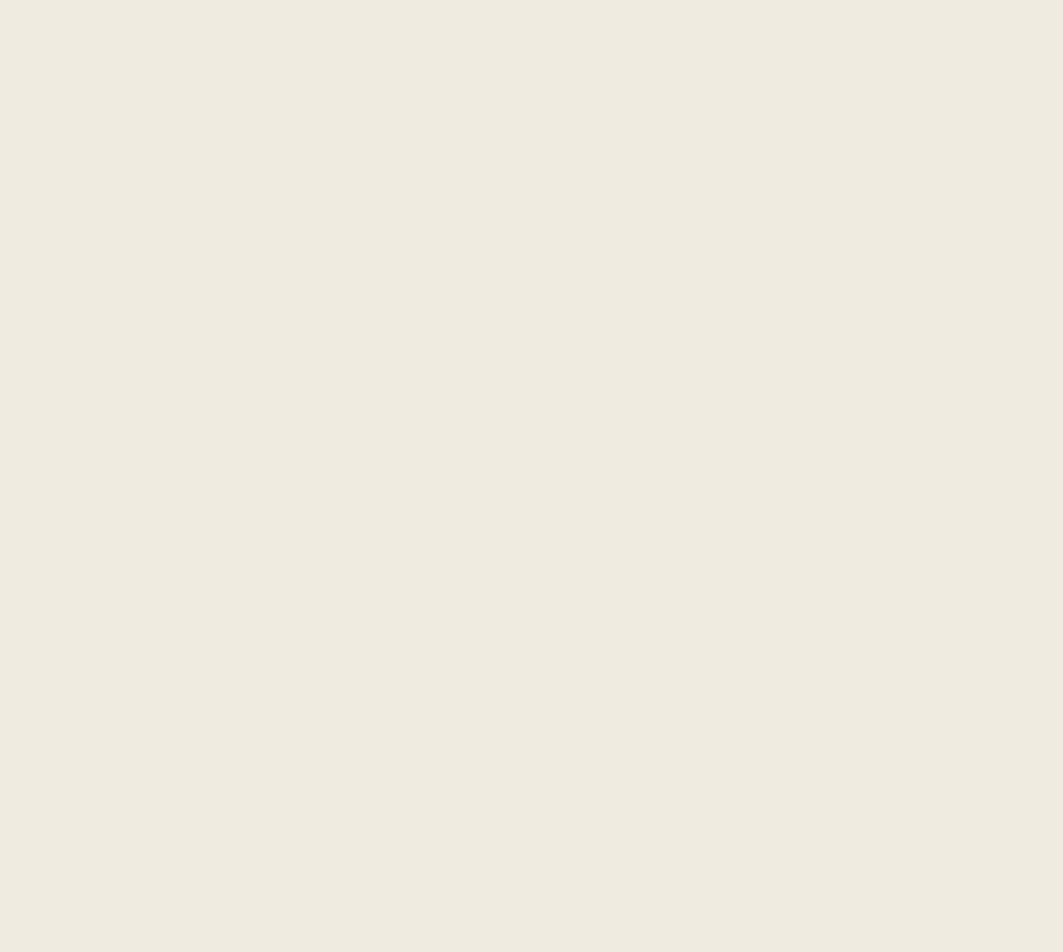
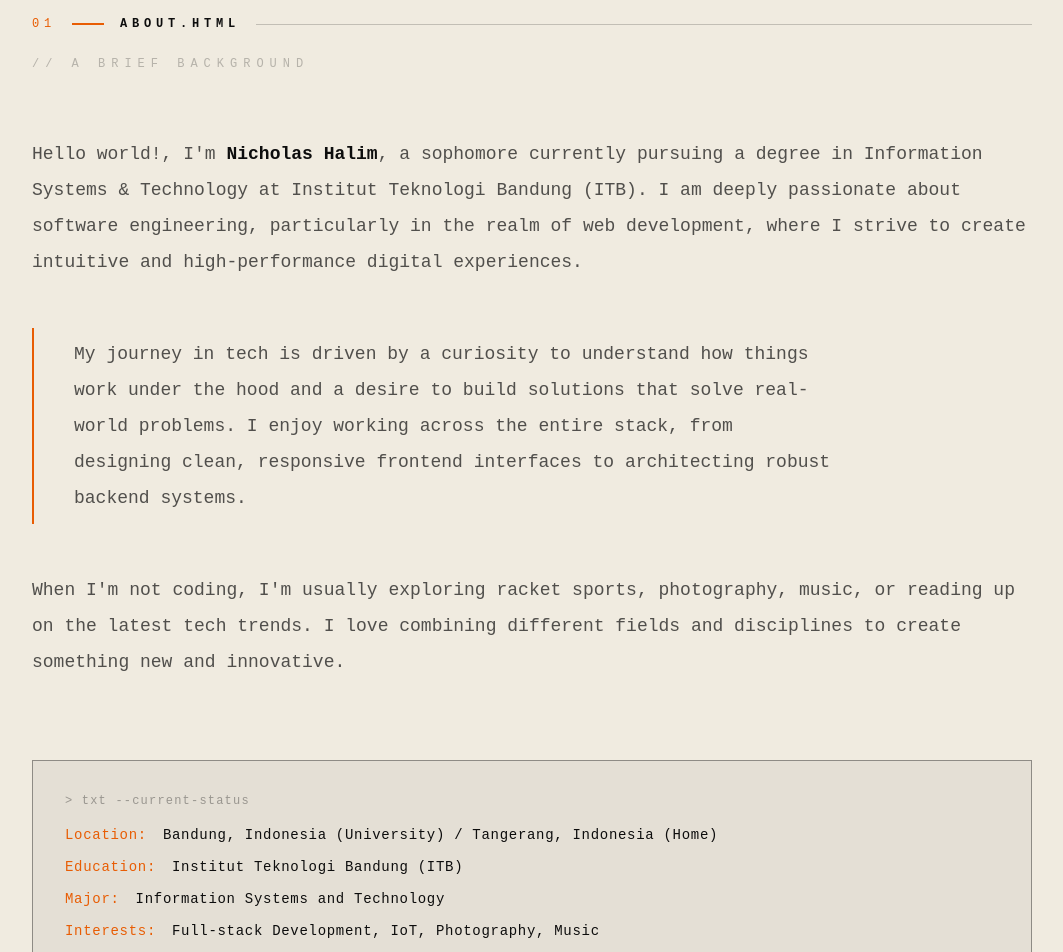
Before and after one commit to nicholasphalim/WebDev-GDGOC, a React app in the folder portfolio/: page /about in a window 1280 px wide. Shown: the part 80-1032 px from the top of the page, without its empty margins (108-1171 px from the left). Before the commit the page ends 800 px from the top, so only its background shows below. Built offline with nearby package versions, Linux system fonts and the light colour scheme; the HTML template or start-up script is replaced by a standard one.

Commit message:
feat: add AboutPage

```diff
--- a/portfolio/src/pages/AboutPage.tsx
+++ b/portfolio/src/pages/AboutPage.tsx
@@ -1,7 +1,44 @@
 export default function AboutPage() {
   return (
-    <main>
-      <h1>About Page</h1>
+    <main className="min-h-screen pt-24 pb-12 px-5 md:px-8 lg:px-28">
+      <div className="max-w-[1000px] mx-auto">
+        <div className="flex text-xs tracking-[0.4em] items-center gap-2 md:gap-4 mb-6 flex-wrap md:flex-nowrap">
+          <span className="text-[var(--color-primary)]">01</span>
+          <div className="w-8 h-[1.5px] bg-[var(--color-primary)]"></div>
+          <h2 className="text-xs font-bold text-[var(--color-text)] mb-0">ABOUT.HTML</h2>
+          <div className="flex-1 h-[1px] bg-[var(--color-border)]"></div>
+        </div>
+
+        <h3 className="text-[0.6rem] md:text-xs font-medium tracking-[0.15em] md:tracking-[0.2em] lg:tracking-[0.5em] text-[var(--color-text-faint)] mb-10 md:mb-16">
+          // A BRIEF BACKGROUND
+        </h3>
+
+        <div className="flex flex-col gap-8 md:gap-12">
+          <p className="text-sm md:text-base lg:text-lg leading-loose md:leading-loose text-[var(--color-text-body)]">
+            Hello world!, I'm <strong className="text-[var(--color-text)]">Nicholas Halim</strong>, a sophomore currently pursuing a degree in Information Systems & Technology at Institut Teknologi Bandung (ITB). I am deeply passionate about software engineering, particularly in the realm of web development, where I strive to create intuitive and high-performance digital experiences.
+          </p>
+
+          <div className="w-full lg:max-w-[80%] border-l-2 border-[var(--color-primary)] pl-6 md:pl-10 py-2">
+            <p className="text-sm md:text-base lg:text-lg leading-loose md:leading-loose text-[var(--color-text-body)]">
+              My journey in tech is driven by a curiosity to understand how things work under the hood and a desire to build solutions that solve real-world problems. I enjoy working across the entire stack, from designing clean, responsive frontend interfaces to architecting robust backend systems.
+            </p>
+          </div>
+
+          <p className="text-sm md:text-base lg:text-lg leading-loose md:leading-loose text-[var(--color-text-body)]">
+            When I'm not coding, I'm usually exploring racket sports, photography, music, or reading up on the latest tech trends. I love combining different fields and disciplines to create something new and innovative.
+          </p>
+
+          <div className="mt-8 border border-[var(--color-border-strong)] p-6 md:p-8 font-mono bg-[var(--color-surface)]">
+            <p className="text-xs tracking-[0.1em] text-[var(--color-text-subtle)] mb-4">&gt; txt --current-status</p>
+            <ul className="flex flex-col gap-3 text-[0.75rem] md:text-sm text-[var(--color-text)] tracking-[0.05em]">
+              <li className="flex gap-4"><span className="text-[var(--color-primary)]">Location:</span> Bandung, Indonesia (University) / Tangerang, Indonesia (Home)</li>
+              <li className="flex gap-4"><span className="text-[var(--color-primary)]">Education:</span> Institut Teknologi Bandung (ITB)</li>
+              <li className="flex gap-4"><span className="text-[var(--color-primary)]">Major:</span> Information Systems and Technology</li>
+              <li className="flex gap-4"><span className="text-[var(--color-primary)]">Interests:</span> Full-stack Development, IoT, Photography, Music</li>
+            </ul>
+          </div>
+        </div>
+      </div>
     </main>
   );
 }
```
